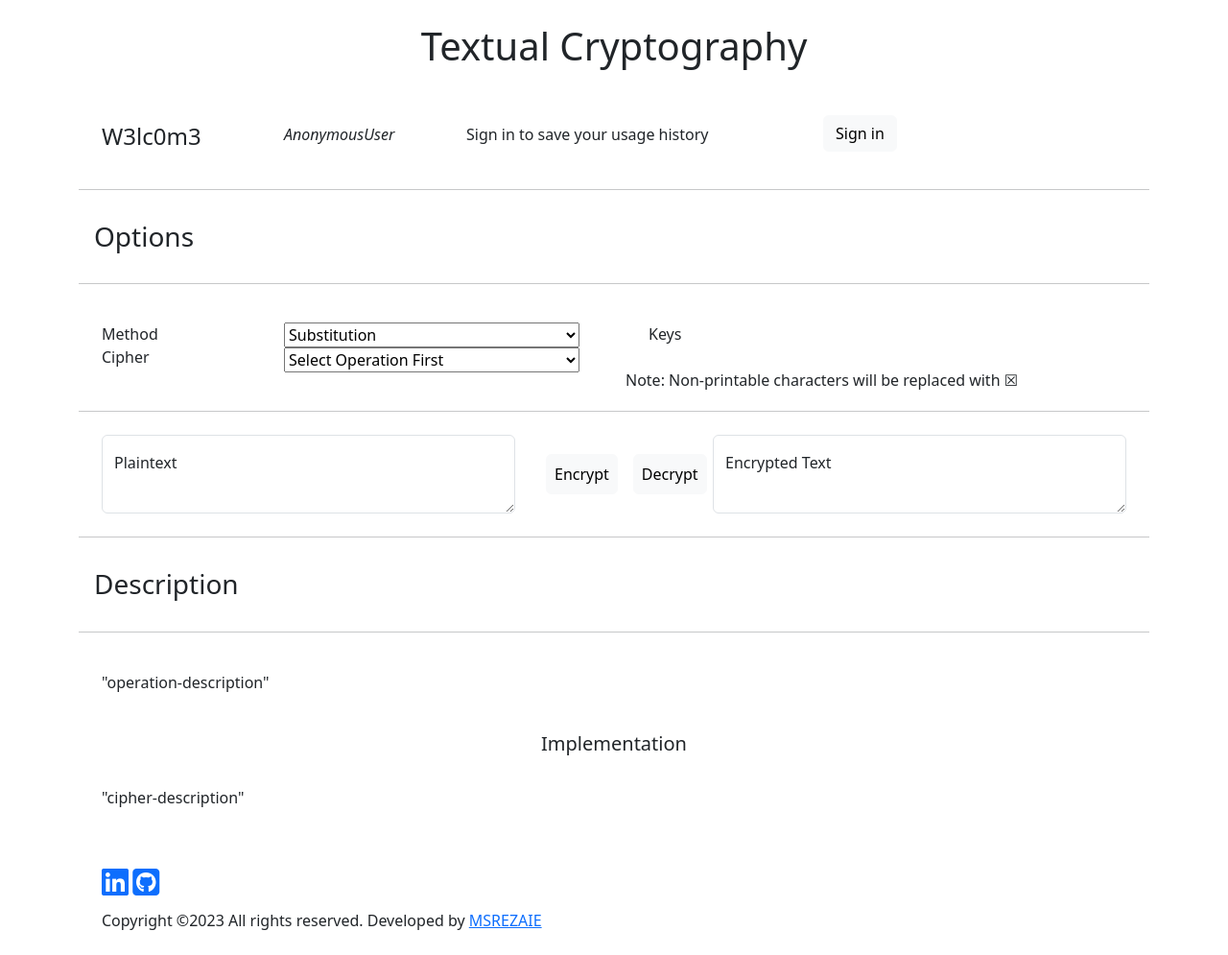
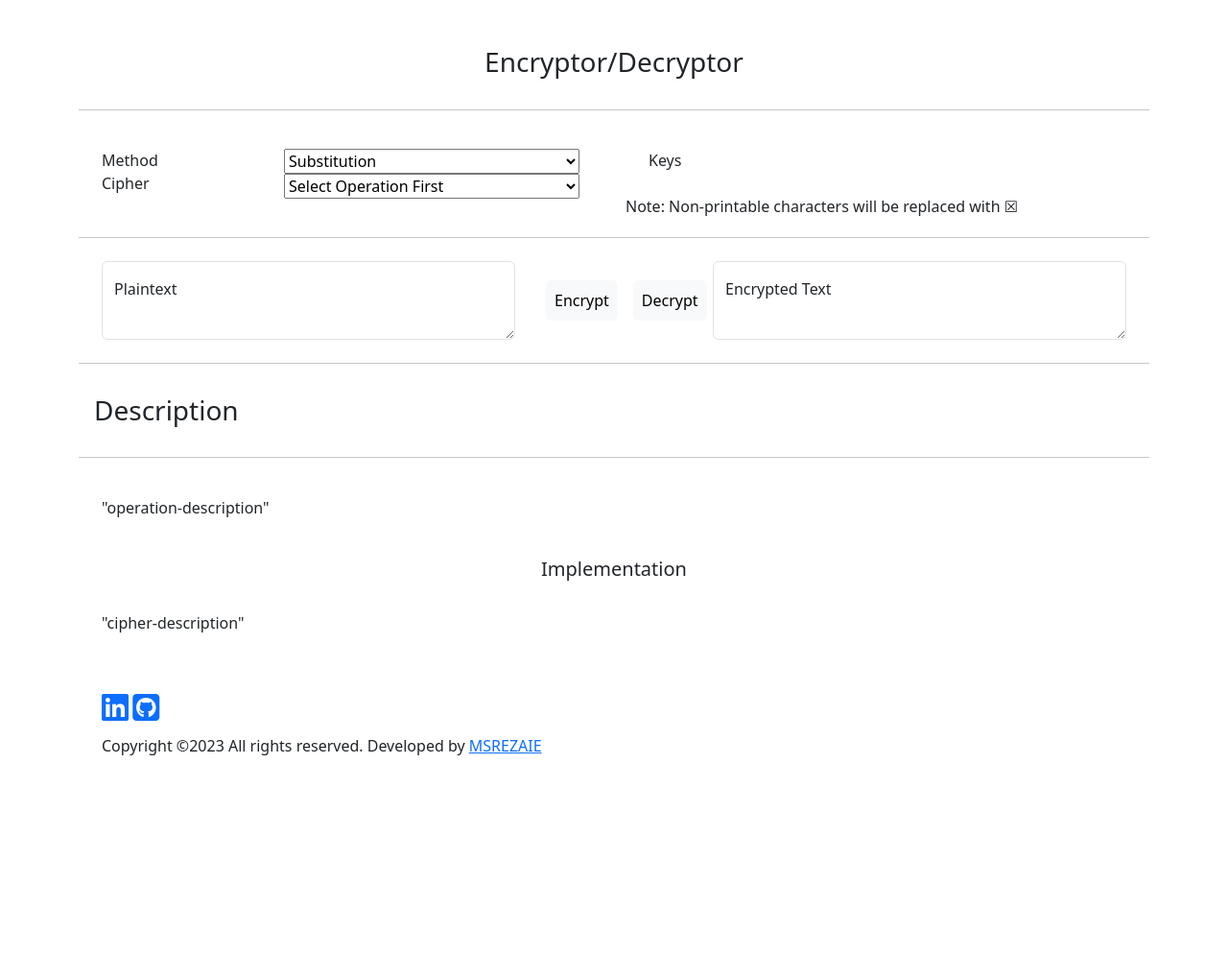
Before and after one commit to msrezaie/textual_cryptography, a Django app: template cryptoden/templates/cryptoden/index.html in a window 1280 px wide. Shown: the whole page at 96% size. After the commit the page ends 787 px from the top, so only its background shows below. Run offline with Django 4.2, Linux system fonts and the light colour scheme; the template is opened without the code that fills it: values that come from a table or form of the project are taken from there, others are empty; data comes from the database, SQL or seed files in the repository; some libraries are stand-ins or nearby versions.

Commit message:
updated page layout and styling

```diff
--- a/cryptoden/templates/cryptoden/index.html
+++ b/cryptoden/templates/cryptoden/index.html
@@ -1,49 +1,14 @@
 {% extends 'cryptoden_main.html' %}
 
 {% block content %}
-    <div class="pattern" style="background-image: url('{{ pages.background.url }}');">
+    <div class="pattern-main" style="background-image: url('{{ pages.background.url }}');">
         <div class="container">
-            <div class="row text-center">
-                <div class="col-md">
-                    <div class="p-4">
-                        <h1>Textual Cryptography</h1>
-                    </div>
-                </div>
-            </div>
-            <div class="card-c">
-                <div class="row">
-                    <div class="col-2">
-                        <div class="m-4">
-                            <h4>W3lc0m3</h4>
-                        </div>
-                    </div>
-                    <div class="col-2">
-                        <div class="m-4">
-                            <p><i>{{ request.user }}</i></p>
-                        </div>
-                    </div>
-                    <div class="col-4">
-                        <div class="m-4">
-                            {% if not request.user.is_authenticated %}
-                            <p>Sign in to save your usage history</p>
-                            {% endif %}
-                        </div>
-                    </div>
-                    <div class="col-2">
-                        <div class="m-3">
-                            {% if request.user.is_authenticated %}
-                            <a class="btn btn-light" href="{% url 'cryptoden:crypto-logout' %}">Logout</a>
-                            {% else %}
-                            <a class="btn btn-light" href="{% url 'cryptoden:crypto-signin' %}">Sign in</a>
-                            {% endif %}
-                        </div>
-                    </div>
-                </div>
-                <hr>
-                <div class="row">
+            <div class="p-3"></div>
+            <div class="card-main">
+                <div class="row text-center">
                     <div class="col-md">
                         <div class="m-3">
-                            <h3>Options</h3>
+                            <h3>Encryptor/Decryptor</h3>
                         </div>
                     </div>
                 </div>
```
